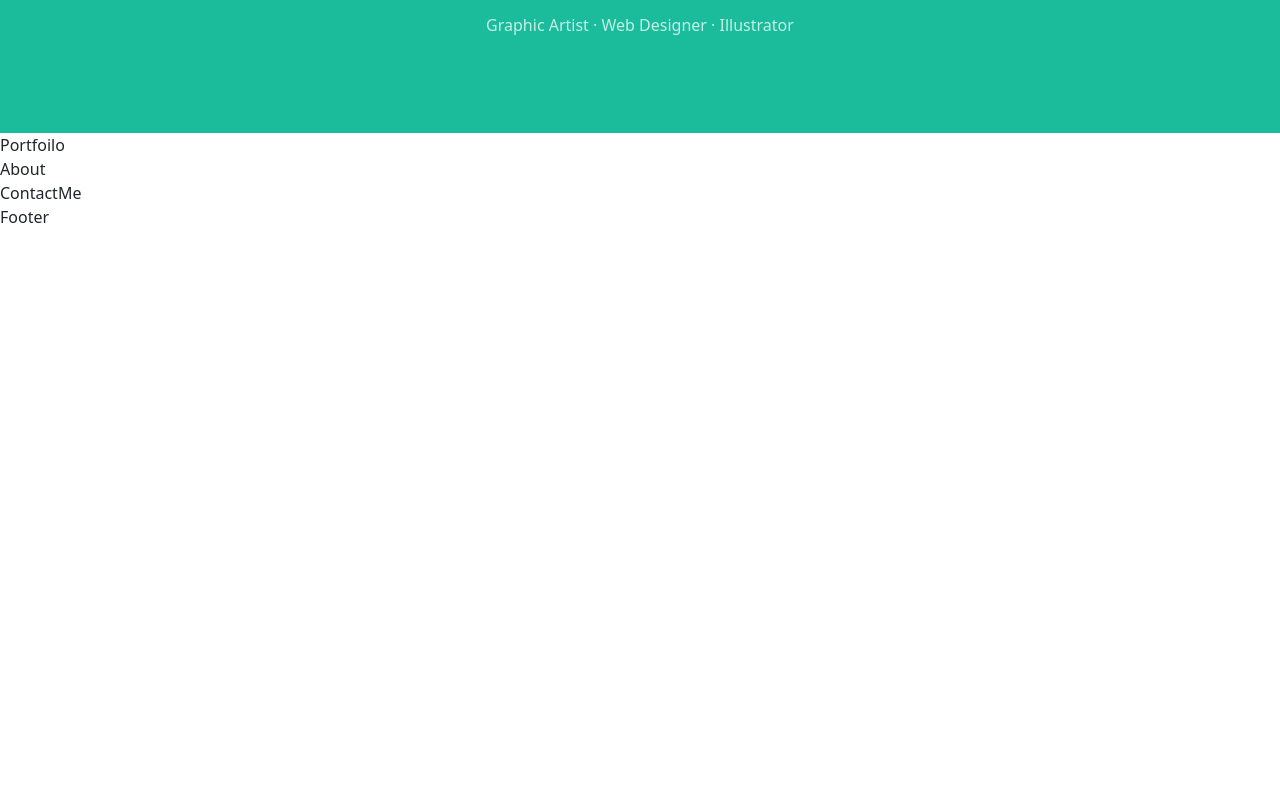
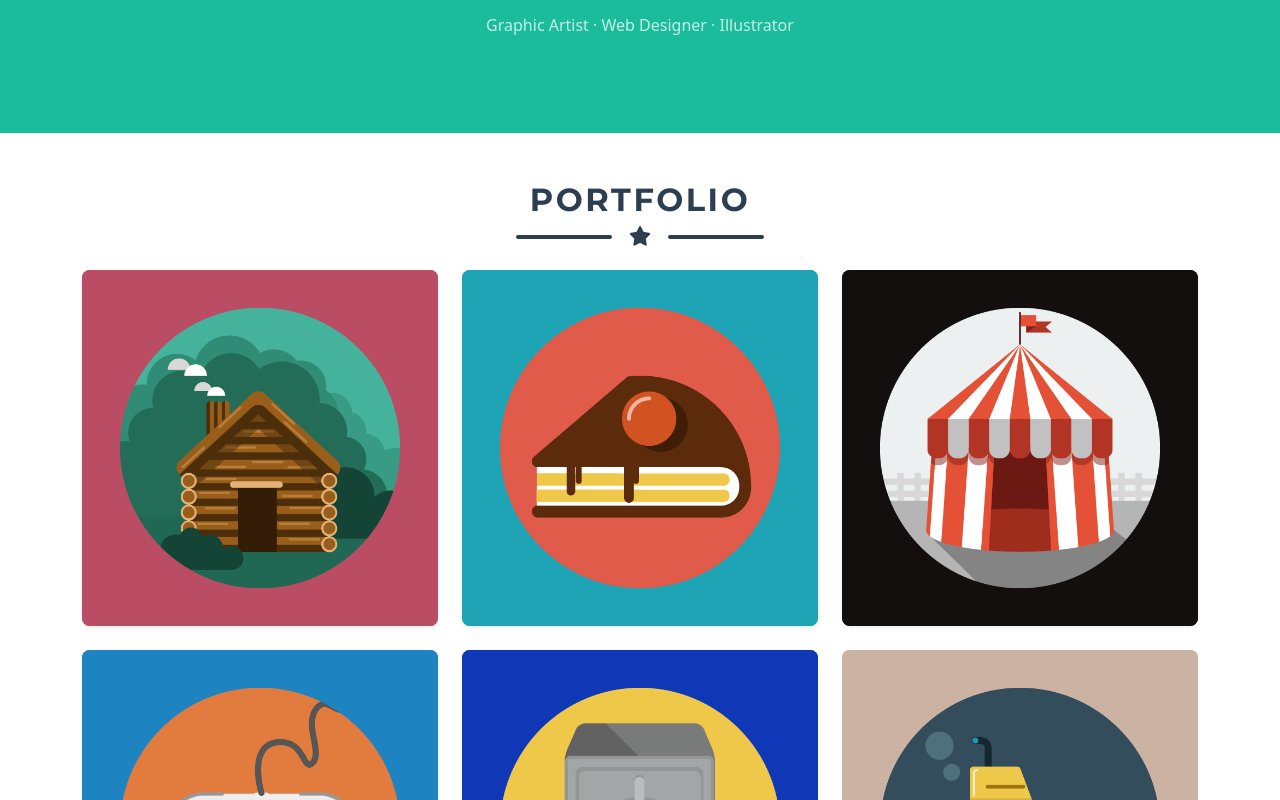
Before and after one commit to AseelMasri/react15-task, a React (Vite) app: page / in a window 1280 px wide. Shown: the part 540-1340 px from the top of the page. Before the commit the page ends 800 px from the top, so only its background shows below. Built offline with nearby package versions, Linux system fonts and the light colour scheme.

Commit message:
Update portfolio section layout and styles

```diff
--- a/src/component/portfolio/Portfoilo.jsx
+++ b/src/component/portfolio/Portfoilo.jsx
@@ -1,9 +1,55 @@
-import React from 'react'
+import styles from "./portfolio.module.css";
 
-function Portfoilo() {
+import imgCabin      from "../../assets/images/protfoilo/cabin.png";
+import imgCake       from "../../assets/images/protfoilo/cake.png";
+import imgCircus     from "../../assets/images/protfoilo/circus.png";
+import imgGame       from "../../assets/images/protfoilo/game.png";
+import imgSafe       from "../../assets/images/protfoilo/safe.png";
+import imgSubmarine  from "../../assets/images/protfoilo/submarine.png";
+
+const ITEMS = [
+  { id: 1, img: imgCabin,     alt: "Log Cabin",   bg: "#be4e60" },
+  { id: 2, img: imgCake,      alt: "Tasty Cake",  bg: "#16a2b8" },
+  { id: 3, img: imgCircus,    alt: "Circus Tent", bg: "#161616" },
+  { id: 4, img: imgGame,      alt: "Controller",  bg: "#0d86cf" },
+  { id: 5, img: imgSafe,      alt: "Locked Safe", bg: "#0a3ec6" },
+  { id: 6, img: imgSubmarine, alt: "Submarine",   bg: "#d1b1a3" },
+];
+
+export default function Portfoilo() {
   return (
-    <div>Portfoilo</div>
-  )
+    <section className={`py-5 ${styles.section}`} id="portfolio">
+      <div className="container">
+        <h2 className={`text-uppercase text-center fw-bold mb-2 ${styles.heading}`}>
+          Portfolio
+        </h2>
+        <div className="d-flex align-items-center justify-content-center gap-3 mb-4">
+          <span className={styles.line} />
+          <span className={styles.icon}><i className="fa-solid fa-star" /></span>
+          <span className={styles.line} />
+        </div>
+
+        <div className="row g-4 justify-content-center">
+          {ITEMS.map((it) => (
+            <div className="col-10 col-sm-6 col-md-4" key={it.id}>
+              <div
+                className={`${styles.card} shadow-sm`}
+                style={{ backgroundColor: it.bg }}
+              >
+                <img src={it.img} alt={it.alt} className="img-fluid d-block w-100 h-100" />
+
+                <button
+                  type="button"
+                  className={styles.overlay}
+                  aria-label={`Open ${it.alt}`}
+                >
+                  <i className="fa-solid fa-plus fa-3x" />
+                </button>
+              </div>
+            </div>
+          ))}
+        </div>
+      </div>
+    </section>
+  );
 }
-
-export default Portfoilo
--- a/src/component/portfolio/portfolio.module.css
+++ b/src/component/portfolio/portfolio.module.css
@@ -0,0 +1,67 @@
+/* portfolio.module.css */
+
+.heading{
+  font-family: var(--font-heading, "Montserrat", sans-serif);
+  letter-spacing: .08em;
+  color: var(--brand-navy, #2c3e50);
+}
+
+.line{
+  width: 6rem;
+  height: 4px;
+  background: var(--brand-navy, #2c3e50);
+  border-radius: 10px;
+}
+.icon{
+  color: var(--brand-navy, #2c3e50);
+  font-size: 1.2rem;
+  line-height: 1;
+}
+
+.card{
+  position: relative;
+  border-radius: .5rem;
+  overflow: hidden;
+  aspect-ratio: 1 / 1;
+  }
+.card img{
+  width: 100%;
+  height: 100%;
+  object-fit: cover;
+  display: block;
+}
+
+.overlay{
+  position: absolute;
+  inset: 0;
+  display: flex;
+  align-items: center;
+  justify-content: center;
+  color: #fff;
+  border: 0;
+  margin: 0;
+  padding: 0;
+  cursor: pointer;
+  background: rgba(26, 188, 156, .75);
+  background: color-mix(in srgb, var(--brand-green) 80%, transparent);
+
+  opacity: 0;
+  transition: opacity .2s ease, background .2s ease;
+}
+
+.card:hover .overlay,
+.card:focus-within .overlay{
+  opacity: 1;
+
+  background: rgba(26, 188, 156, .85);
+  background: color-mix(in srgb, var(--brand-green) 88%, transparent);
+}
+
+.overlay:focus{
+  outline: 3px solid var(--brand-green, #1abc9c);
+  outline-offset: -3px;
+}
+
+@media (prefers-reduced-motion: reduce){
+  .overlay{ transition: none; }
+}
```
